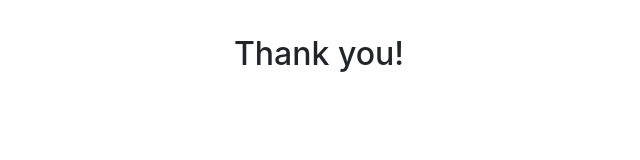
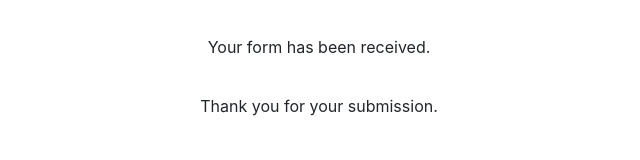
Before and after one commit to fabrod3030/contact-form, a plain HTML site: page pages/thankyou.html in a window 1280 px wide. Shown: the whole page, without its empty margins (321-961 px from the left). Drawn offline with nearby package versions, Linux system fonts and the light colour scheme.

Commit message:
thank you page
Thank you page

```diff
--- a/pages/thankyou.html
+++ b/pages/thankyou.html
@@ -8,7 +8,8 @@
     <title>Thank you Page</title>
 </head>
 <body>
-   <h2>Thank you!</h2>
+   <p>Your form has been received.</p>
+    <p>Thank you for your submission.</p>
 
 
 </body>
--- a/style.css
+++ b/style.css
@@ -1,6 +1,6 @@
 @import url("https://stackpath.bootstrapcdn.com/bootstrap/4.2.1/css/bootstrap.min.css");
 
-h1,h2 {
+h1 {
 	text-align: center;
 	margin: 35px 0 20px 0 !important;
 }
@@ -9,3 +9,8 @@ h1,h2 {
 small {
     color: lightblue;
   }
+
+  p {
+	text-align: center;
+	margin: 35px 0 20px 0 !important;
+}
```
